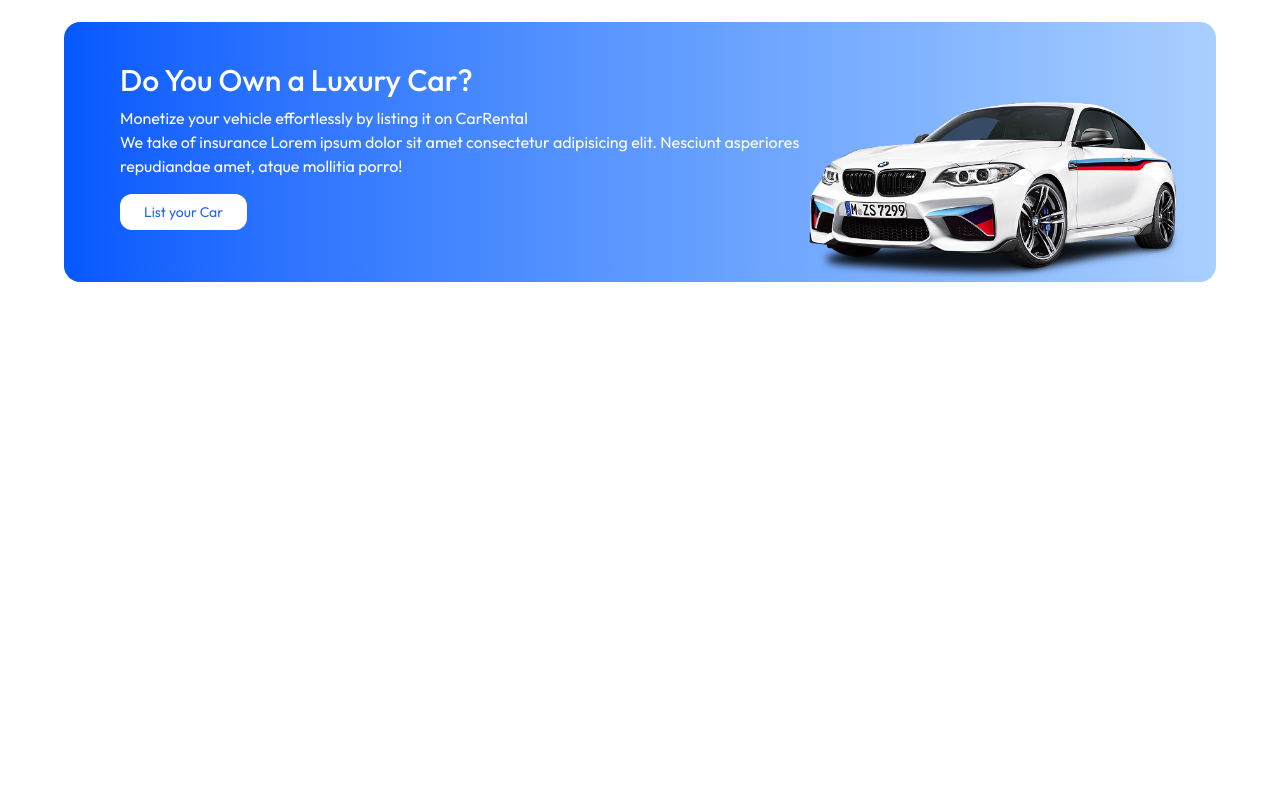
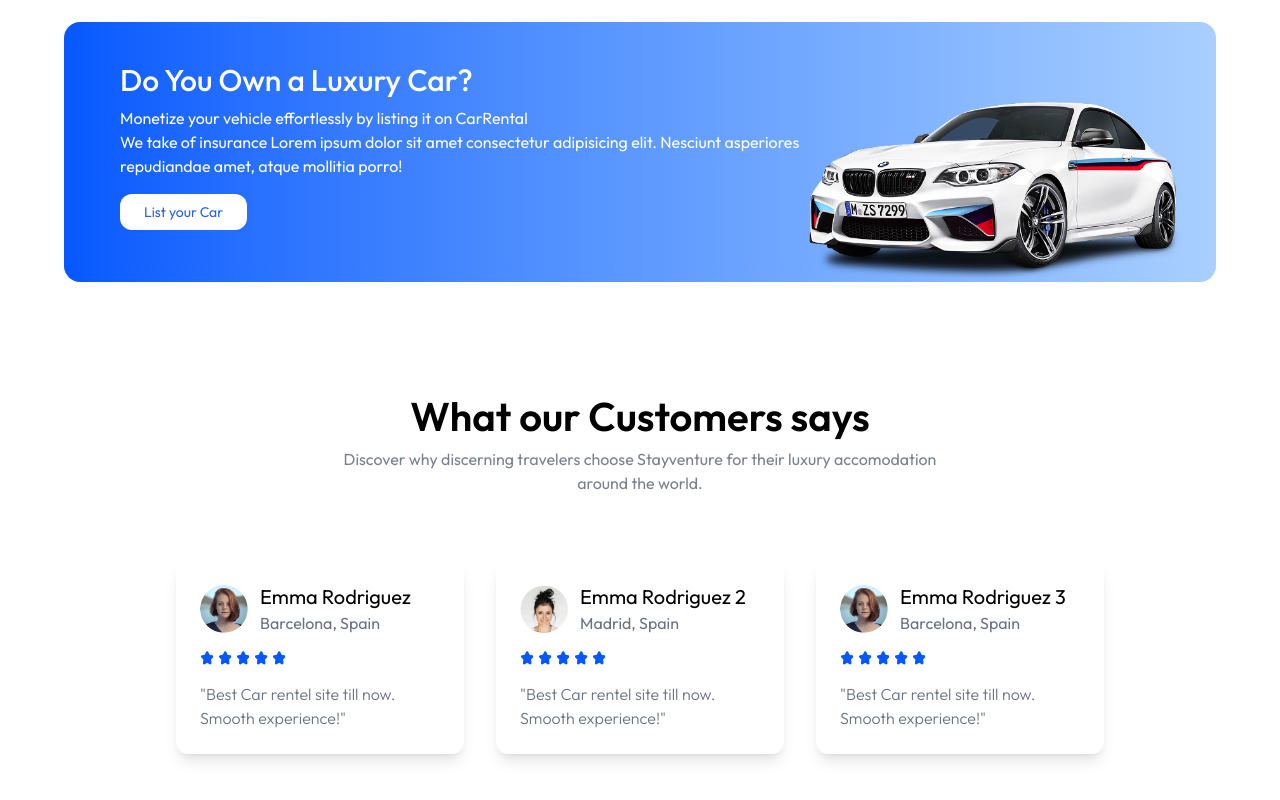
Before and after one commit to shahariat39/WEB-350, a React (Vite) app in the folder client/: page / in a window 1280 px wide. Shown: the part 2017-2817 px from the top of the page. Before the commit the page ends 2299 px from the top, so only its background shows below. Built offline with nearby package versions, Linux system fonts and the light colour scheme.

Commit message:
testimonial section added on home page

```diff
--- /dev/null
+++ b/client/src/components/Testimonial.jsx
@@ -0,0 +1,55 @@
+import { assets } from "../assets/assets";
+import Title from "./Title"
+
+const Testimonial = () => {
+  const testimonials = [
+    {
+      name: "Emma Rodriguez",
+      location: "Barcelona, Spain",
+      image: assets.testimonial_image_1 ,
+      testimonial: "Best Car rentel site till now. Smooth experience!"
+    },
+    {
+      name: "Emma Rodriguez 2",
+      location: "Madrid, Spain",
+      image: assets.testimonial_image_2,
+      testimonial: "Best Car rentel site till now. Smooth experience!"
+    },
+    {
+      name: "Emma Rodriguez 3",
+      location: "Barcelona, Spain",
+      image: assets.testimonial_image_1 ,
+      testimonial: "Best Car rentel site till now. Smooth experience!"
+    },
+];
+  return (
+    <div className=" py-28 px-6 md:px-16 lg:px-24 xl:px-44">
+
+        <Title title="What our Customers says" subtitle="Discover why discerning travelers choose Stayventure for their luxury accomodation around the world." />
+        <div className=" grid grid-cols-1 sm:grid-cols-2 lg:grid-cols-3 gap-8 mt-16">
+          {
+            testimonials.map((testimonial, index) => (
+              <div key={index} className="bg-white p-6 rounded-xl shadow-lg hover:-translate-y-1 transition-all duration-500">
+                  <div className="flex items-center gap-3">
+                      <img className="w-12 h-12 rounded-full" src={testimonial.image} alt={testimonial.name} />
+                      <div>
+                          <p className=" text-xl">{testimonial.name}</p>
+                          <p className="text-gray-500">{testimonial.location}</p>
+                      </div>
+                  </div>
+                  <div className="flex items-center gap-1 mt-4">
+                      {Array(5).fill(0).map((_, index) => (
+                          <img src={assets.star_icon} alt="star-icon" key={index} />
+                      ))}
+                  </div>
+                  <p className="text-gray-500 max-w-90 mt-4 font-light">"{testimonial.testimonial}"</p>
+              </div>
+          ))
+          }
+
+        </div>
+
+    </div>
+  )
+}
+export default Testimonial
--- a/client/src/pages/Home.jsx
+++ b/client/src/pages/Home.jsx
@@ -1,6 +1,7 @@
 import Banner from "../components/Banner"
 import FeatureSection from "../components/FeatureSection"
 import Hero from "../components/Hero"
+import Testimonial from "../components/Testimonial"
 
 const Home = () => {
   return (
@@ -8,6 +9,7 @@
     <Hero/>
     <FeatureSection />
     <Banner />
+    <Testimonial/>
     </>
   )
 }
```
